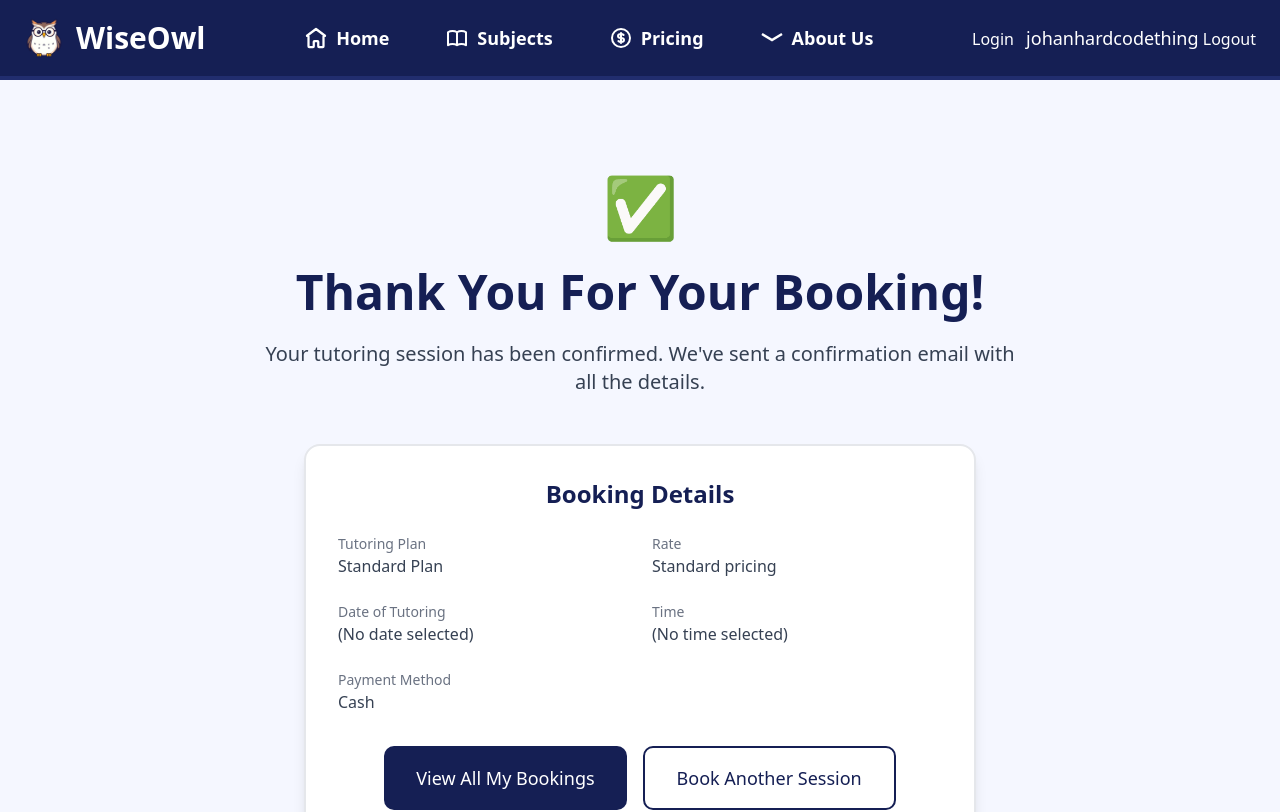
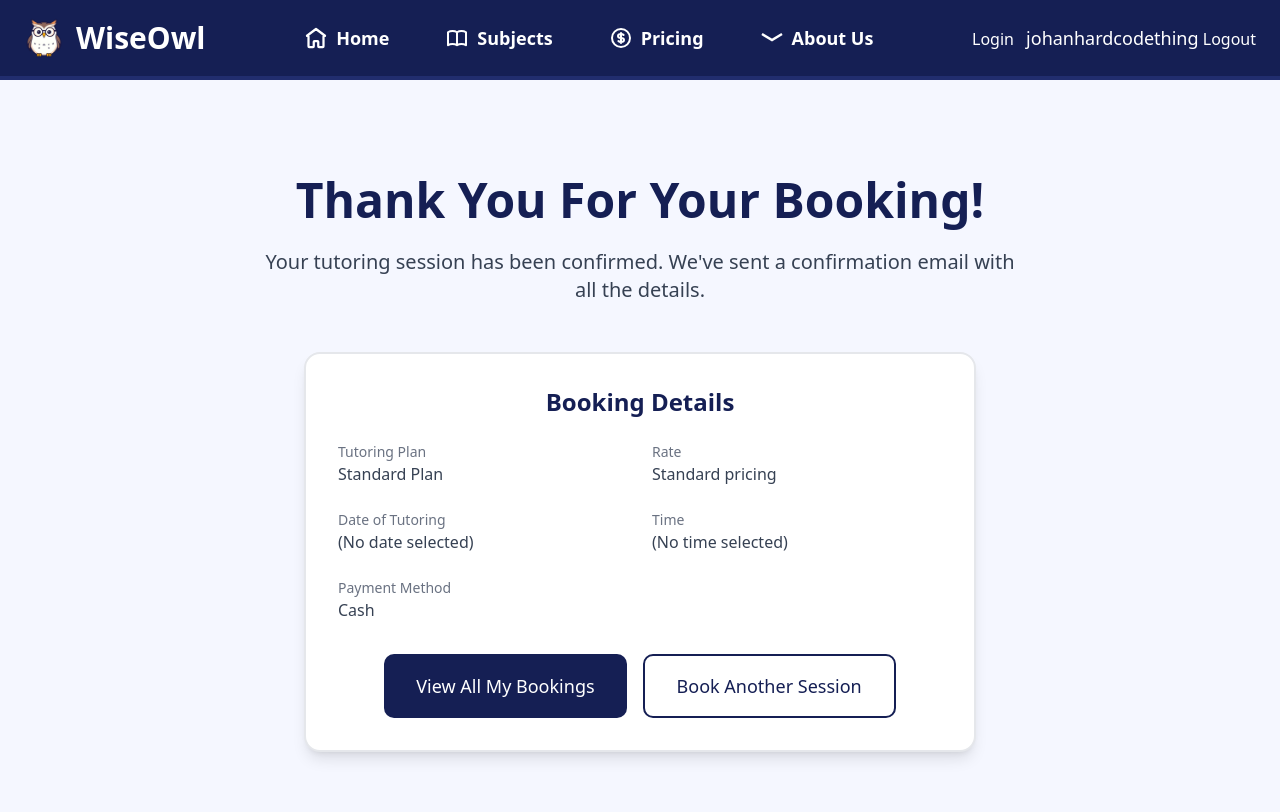
Before and after one commit to GavinCopley/svelte1, a SvelteKit app: page /booking/confirmation in a window 1280 px wide. Shown: the top 812 px of the page. Built offline with nearby package versions, Linux system fonts and the light colour scheme.

Commit message:
removed checkmark from confirmation page

```diff
--- a/src/routes/booking/confirmation/+page.svelte
+++ b/src/routes/booking/confirmation/+page.svelte
@@ -31,7 +31,6 @@
 
 <!-- Hero Section -->
 <div class="text-center mb-12 pt-16">
-  <div class="text-6xl mb-8 text-center">✅</div>
   <h1 class="text-5xl font-bold text-[#151f54] mb-6">Thank You For Your Booking!</h1>
   <p class="text-xl text-gray-700 mb-8 max-w-3xl mx-auto">
     Your tutoring session has been confirmed. We've sent a confirmation email with all the details.
```
